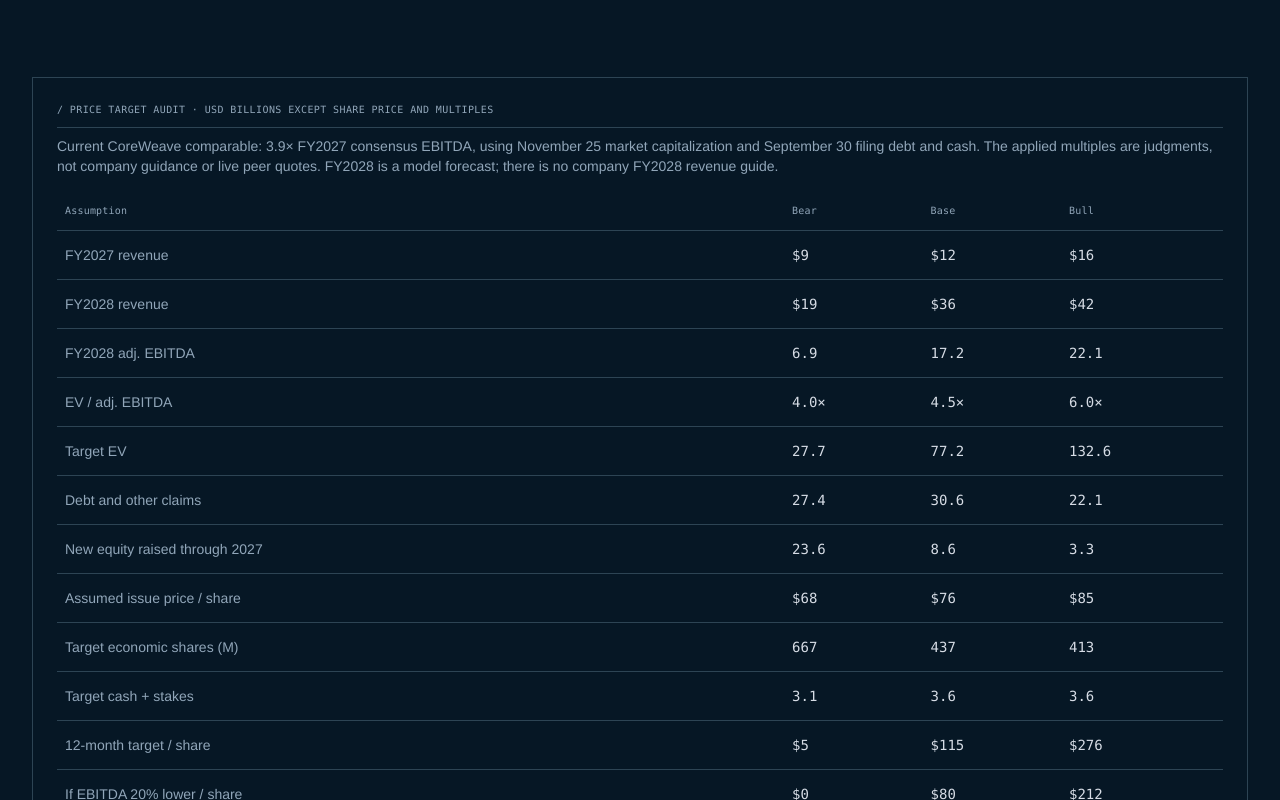
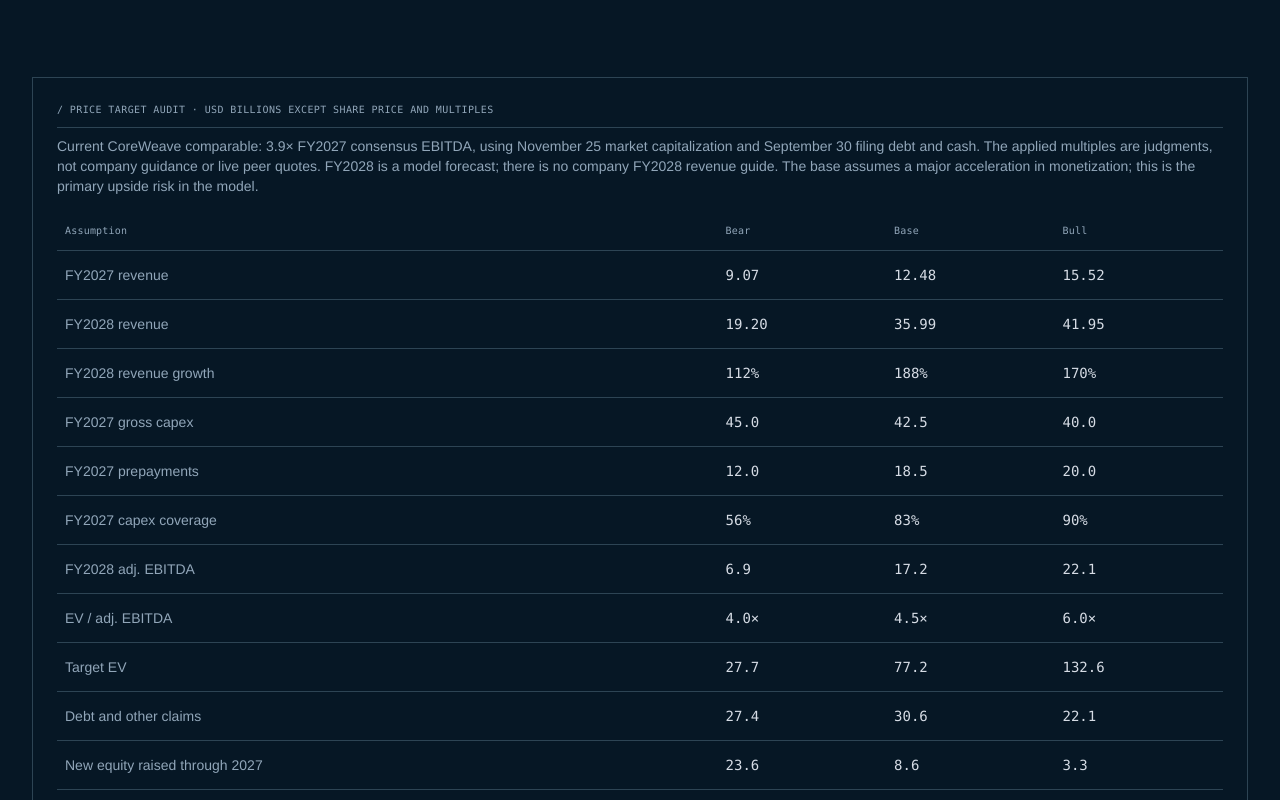
Before and after one commit to dfurry-boilermaker/nbismodel, a Next.js app: page / in a window 1280 px wide. Shown: the part 1100-1900 px from the top of the page. Built offline with nearby package versions, Linux system fonts and the light colour scheme.

Commit message:
Align content and evidence with valuation audit: app/page.tsx

```diff
--- a/app/page.tsx
+++ b/app/page.tsx
@@ -82,19 +82,23 @@ export default function HomePage() {
 
       <section className="min-w-0 border border-line p-4 sm:p-6" aria-label="Price target assumptions">
         <div className="section-label">/ Price target audit · USD billions except share price and multiples</div>
-        <p className="mt-2 text-sm text-muted">Current CoreWeave comparable: {PEER_MULTIPLE.toFixed(1)}× FY2027 consensus EBITDA, using November 25 market capitalization and September 30 filing debt and cash. The applied multiples are judgments, not company guidance or live peer quotes. FY2028 is a model forecast; there is no company FY2028 revenue guide.</p>
+        <p className="mt-2 text-sm text-muted">Current CoreWeave comparable: {PEER_MULTIPLE.toFixed(1)}× FY2027 consensus EBITDA, using November 25 market capitalization and September 30 filing debt and cash. The applied multiples are judgments, not company guidance or live peer quotes. FY2028 is a model forecast; there is no company FY2028 revenue guide. The base assumes a major acceleration in monetization; this is the primary upside risk in the model.</p>
         <div className="mt-4 overflow-x-auto">
           <table className="w-full min-w-[560px] text-left text-sm">
             <thead><tr>{["Assumption", "Bear", "Base", "Bull"].map(x => <th key={x} className="p-2">{x}</th>)}</tr></thead>
             <tbody>{[
-              ["FY2027 revenue", ...cases.map(x => dollars(x.fy2027 / 1000))],
-              ["FY2028 revenue", ...cases.map(x => dollars(x.fy2028 / 1000))],
+              ["FY2027 revenue", ...cases.map(x => (x.fy2027 / 1000).toFixed(2))],
+              ["FY2028 revenue", ...cases.map(x => (x.fy2028 / 1000).toFixed(2))],
+              ["FY2028 revenue growth", ...cases.map(x => ((x.fy2028 / x.fy2027 - 1) * 100).toFixed(0) + "%")],
+              ["FY2027 gross capex", ...cases.map(x => (x.inputs.capex2027 / 1000).toFixed(1))],
+              ["FY2027 prepayments", ...cases.map(x => (x.inputs.prepay_2027 / 1000).toFixed(1))],
+              ["FY2027 capex coverage", ...cases.map(x => ((x.inputs.prepay_2027 + x.inputs.abf_share * x.rows[1].capexNet) / x.inputs.capex2027 * 100).toFixed(0) + "%")],
               ["FY2028 adj. EBITDA", ...targets.map(x => (x.nextYearEbitda / 1000).toFixed(1))],
               ["EV / adj. EBITDA", ...targets.map(x => x.multiple.toFixed(1) + "×")],
               ["Target EV", ...targets.map(x => (x.targetEv / 1000).toFixed(1))],
               ["Debt and other claims", ...targets.map(x => (x.claims / 1000).toFixed(1))],
               ["New equity raised through 2027", ...targets.map(x => (x.equityIssued / 1000).toFixed(1))],
-              ["Assumed issue price / share", ...targets.map(x => dollars(x.issuePrice))],
+              ["Assumed issue price / share", ...targets.map(x => "$" + x.issuePrice.toFixed(2))],
               ["Target economic shares (M)", ...targets.map(x => (x.shares / 1e6).toFixed(0))],
               ["Target cash + stakes", ...targets.map(x => ((x.cash + x.stakes) / 1000).toFixed(1))],
               ["12-month target / share", ...targets.map(x => dollars(x.target))],
@@ -123,7 +127,7 @@ export default function HomePage() {
           <span>Guidance items <strong>{guidance.items.length}</strong></span>
           <span>Data center sites <strong>{centers.sites.length}</strong></span>
           <span>Public feeds <strong>{feeds.feeds.length}</strong></span>
-          <span>Every figure <strong>Source-linked</strong></span>
+          <span>Reported figures <strong>Source-linked</strong></span>
         </div>
       </section>
 
```
